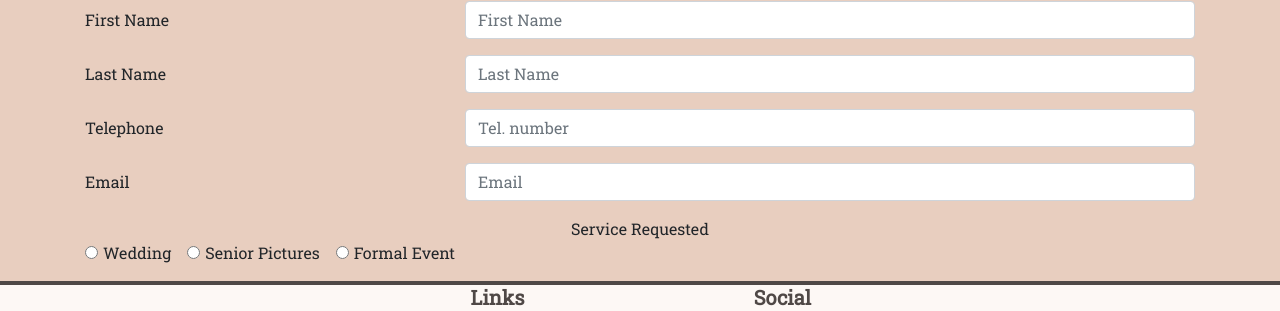
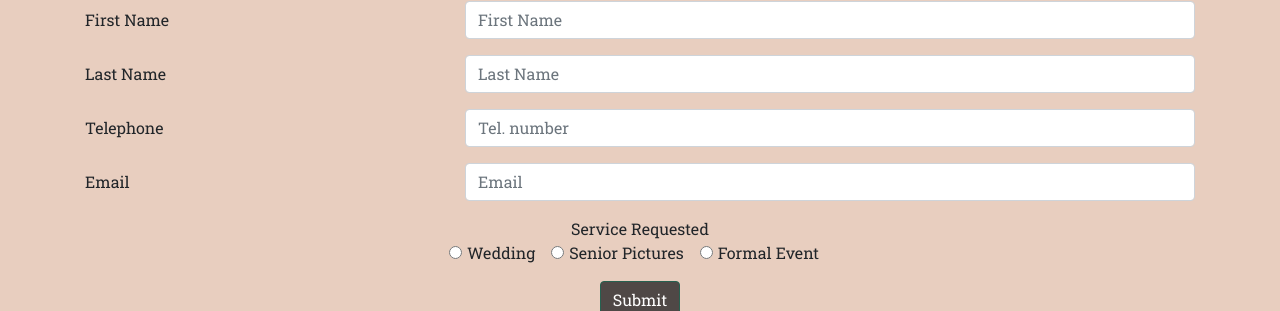
Before and after one commit to logancderrick/hairandmakeupsite, a website: page booking.html in a window 1280 px wide. Shown: the part 135-446 px from the top of the page. Drawn offline with nearby package versions, Linux system fonts and the light colour scheme.

Commit message:
Refined booking form and added submit button

```diff
--- a/booking.html
+++ b/booking.html
@@ -149,7 +149,7 @@
               </div>
             </div>
             <div class="form-group row">
-              <div class="col">
+              <div class="col text-center">
                 <div class="text-center">Service Requested <br/></div>
                 <div class="form-check form-check-inline">
                   <input
@@ -182,6 +182,9 @@
                   <label for="servicesFormal" class="form-check-label">Formal Event</label>
                 </div>
               </div>
+            </div>
+            <div class="form-group-row">
+              <div class="col text-center"><button type="submit" class="btn btn-primary">Submit</button></div>
             </div>
           </form>
         </div>
```
